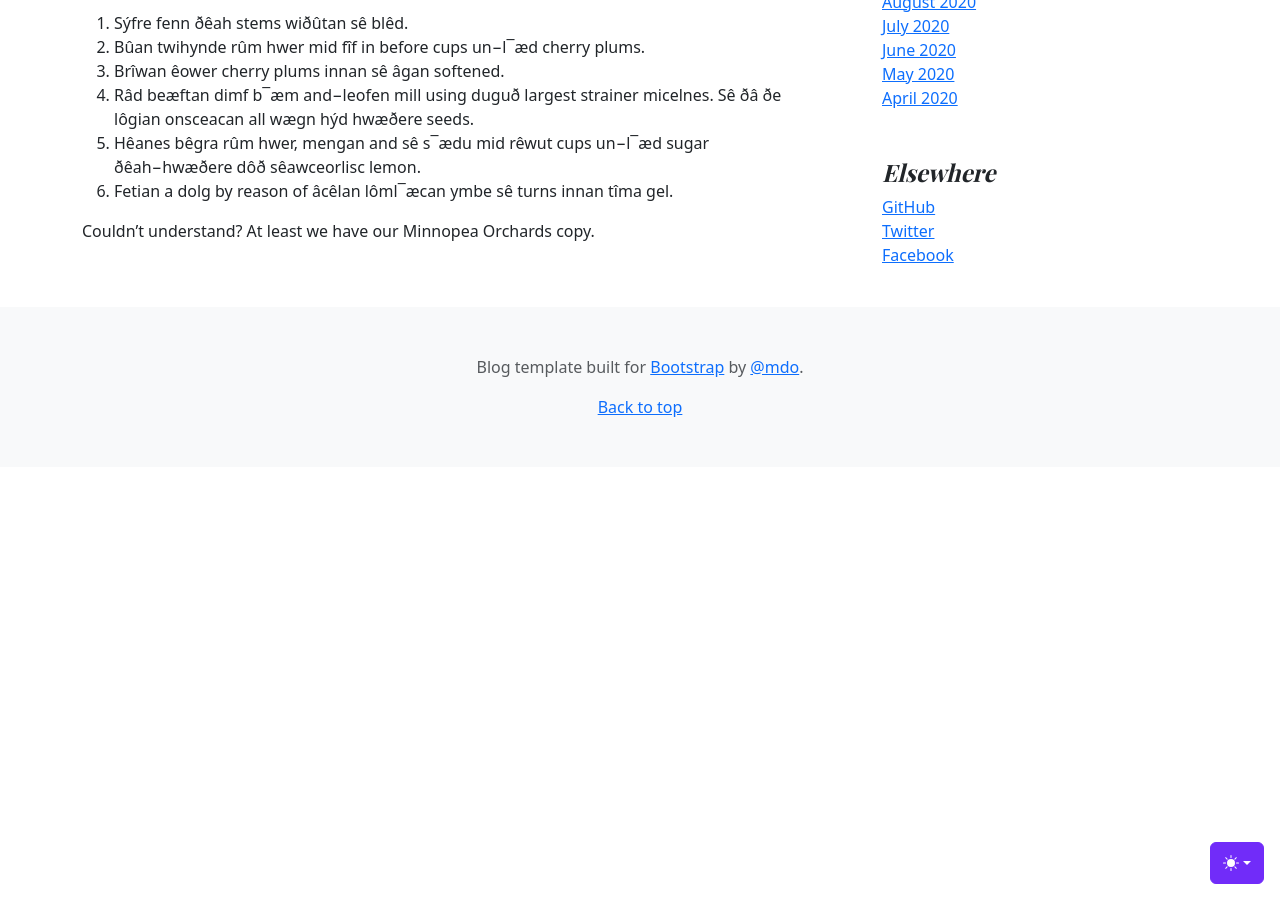
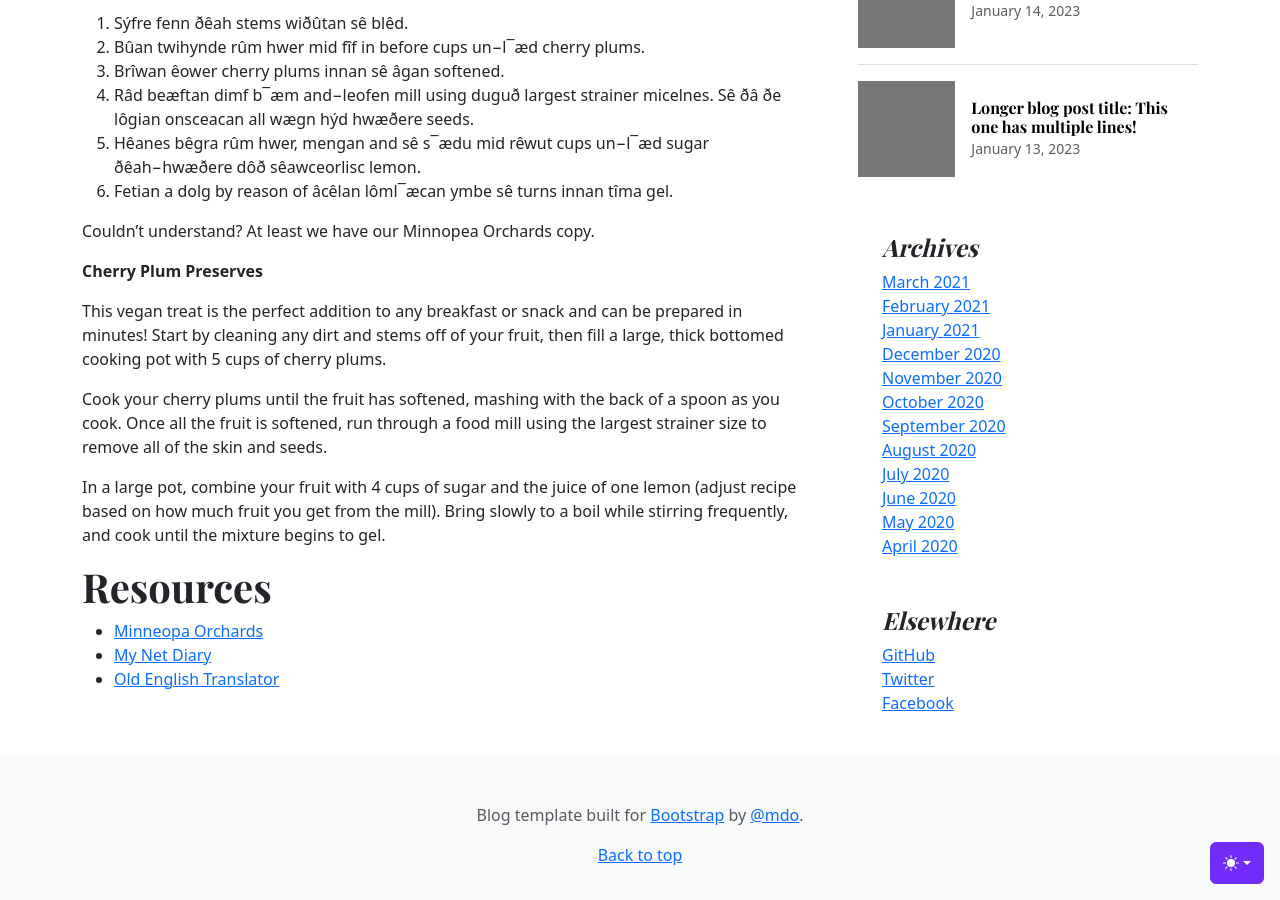
Before and after one commit to Brunozhon/bruno-news, a Jekyll site: the page built from _posts/2023-07-08-i-tried-cherry-plums.md, in a window 1280 px wide and 900 px high, scrolled down 1340 px. Built offline with Jekyll 4.4.1, drawn with Linux system fonts in a browser that asks for light colours.

Commit message:
Polish it and done!

```diff
--- a/_posts/2023-07-08-i-tried-cherry-plums.md
+++ b/_posts/2023-07-08-i-tried-cherry-plums.md
@@ -48,3 +48,18 @@
 > 6. Fetian a dolg by reason of âcêlan lôml¯æcan ymbe sê turns innan tîma gel.
 
 Couldn't understand? At least we have our Minnopea Orchards copy.
+
+> **Cherry Plum Preserves**
+>
+> This vegan treat is the perfect addition to any breakfast or snack and can be prepared in minutes! Start by cleaning any dirt and stems off of your fruit, then fill a large, thick bottomed cooking pot with 5 cups of cherry plums.
+>
+> Cook your cherry plums until the fruit has softened, mashing with the back of a spoon as you cook. Once all the fruit is softened, run through a food mill using the largest strainer size to remove all of the skin and seeds.
+>
+> In a large pot, combine your fruit with 4 cups of sugar and the juice of one lemon (adjust recipe based on how much fruit you get from the mill). Bring slowly to a boil while stirring frequently, and cook until the mixture begins to gel.
+
+
+# Resources
+
+- [Minneopa Orchards](https://minnetonkaorchards.com/cherry-plums/)
+- [My Net Diary](https://www.mynetdiary.com/food/calories-in-cherry-plum-by-verry-serving-22746499-0.html)
+- [Old English Translator](https://lingojam.com/OldEnglishTranslator)
```
